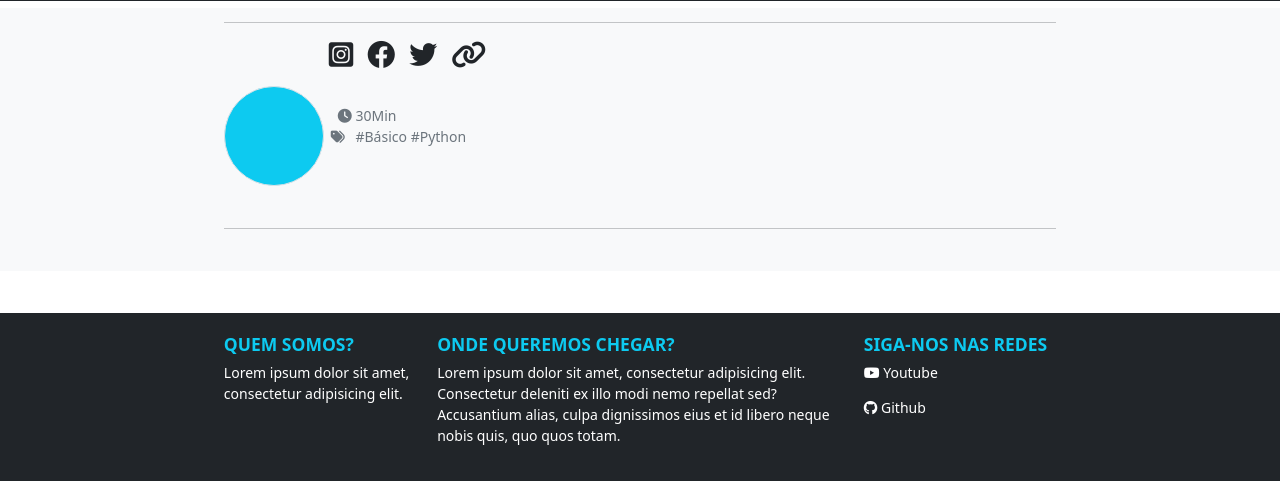
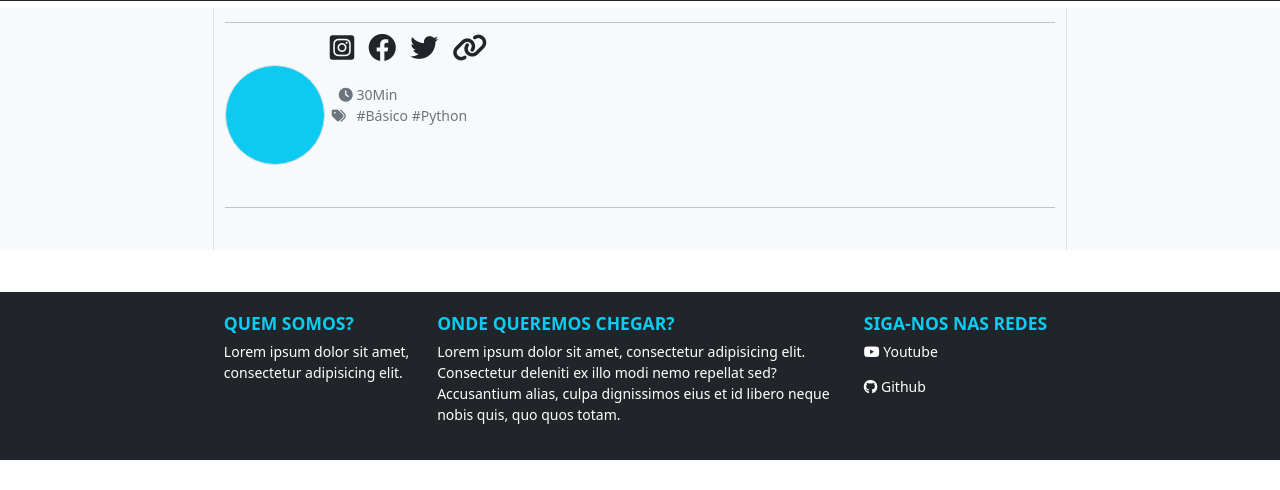
Before and after one commit to MarqueaneSouza/blog-academia-python, a Django app: template blog/templates/blog/post_detail.html in a window 1280 px wide. Shown: the part 62-552 px from the top of the page. Run offline with Django 4.2, Linux system fonts and the light colour scheme; the template is opened without the code that fills it, so the values that code supplies are empty; some libraries are stand-ins or nearby versions.

Commit message:
Adcionando bordas no conteúdo do post_detail.html

```diff
--- a/blog/templates/blog/post_detail.html
+++ b/blog/templates/blog/post_detail.html
@@ -34,11 +34,11 @@
 <main class="bg-light">
     <div class="container-fluid">
         <div class="row justify-content-center">
-            <div class="col-xl-8 ">
+            <div class="col-xl-8 border-start border-end ">
 
                 <hr class="my-3">
 
-                <div class="container-fluid my-4">
+                <div class="container-fluid">
                     <div class="flex-row d-flex my-2">
                         <h1>{{ post.titulo }}</h1>
 
```
